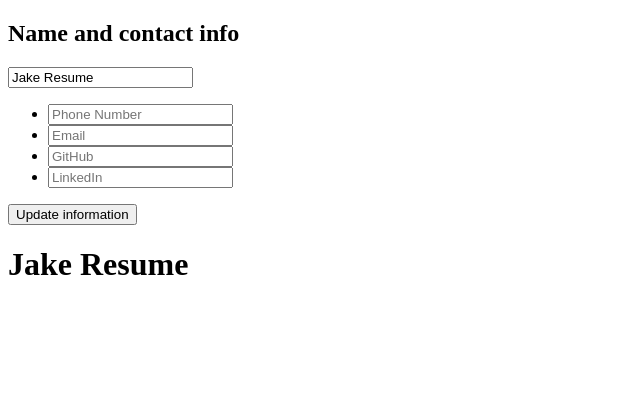
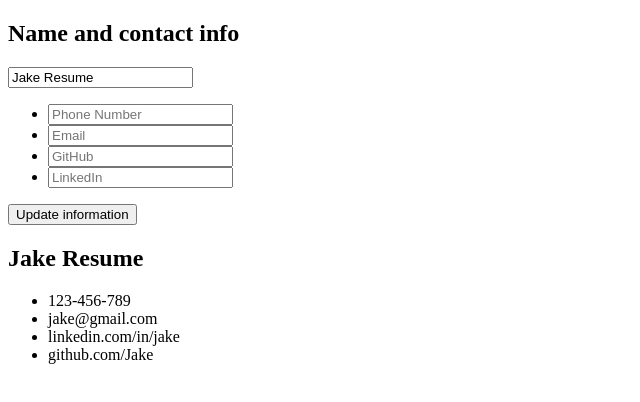
Before and after one commit to Lune3/cv-application, a React app in the folder cv-builder/: page / in a window 1280 px wide. Shown: the top 402 px of the page, without its empty margins (0-640 px from the left). Built offline with nearby package versions, Linux system fonts and the light colour scheme; the HTML template or start-up script is replaced by a standard one.

Commit message:
Rendering of user information complete

```diff
--- a/cv-builder/src/App.jsx
+++ b/cv-builder/src/App.jsx
@@ -1,5 +1,13 @@
 import { useState } from "react";
-import { NameAndContactInputs} from "./components/inputs";
+import { NameAndContactInputs } from "./components/inputs";
+import { userInformation } from "./components/data";
+
+
+function eraseInput(e){
+    for(let i = 0;i < e.target.length;i++){
+        e.target[i].value = "";
+    }
+}
 
 function UpdateName({name}){
     return (
@@ -7,28 +15,45 @@ function UpdateName({name}){
     )
 }
 
-function Resume(){
+function UpdateInfo({userInfo}){
+    const infoList = userInfo.map(userContacts =>{
+        return(
+            <li key={userContacts.id}>{userContacts.text}</li>
+        )
+    })
     return (
-        <div>
-            <UpdateName></UpdateName>
-        </div>
+        <ul>
+            {infoList}
+        </ul>
     )
 }
+
 
 export default function App(){
     const [currName,setName] = useState("Jake Resume");
     function handleName(e){
         setName(e.target.value);
     }
+    const [userInfo,setInfo] = useState([{text:"123-456-789",id:0},{text:"jake@gmail.com",id:1},{text:"linkedin.com/in/jake",id:2},{text:"github.com/Jake",id:3}]);
+    function handleInfo(e){
+        e.preventDefault();
+        const newContact = userInformation.map((contact,index) => {
+           return {text:e.target[index].value,id:contact.id}
+        })
+        eraseInput(e);
+        setInfo(newContact);
+
+    }
 
     return(
         <>
-            <div>
-                <NameAndContactInputs query={currName} onChange={handleName}/>
-            </div>
-            <div>
+            <section className="inputSection">
+                <NameAndContactInputs query={currName} onChange={handleName} userContact={handleInfo}/>
+            </section>
+            <section className="resumeSection">
                 <UpdateName name={currName}/>
-            </div>
+                <UpdateInfo userInfo={userInfo}/>
+            </section>
         </>
     )
 }
--- a/cv-builder/src/components/data.jsx
+++ b/cv-builder/src/components/data.jsx
@@ -1,7 +1,7 @@
 import { v4 as uuidv4 } from 'uuid';
 
-const contacts = [{contact:"Phone Number",id:uuidv4()},{contact:"Email",id:uuidv4()},{contact:"GitHub",id:uuidv4()},{contact:"LinkedIn",id:uuidv4()}];
+const contacts = [{contact:"Phone Number",id:0},{contact:"Email",id:1},{contact:"GitHub",id:2},{contact:"LinkedIn",id:3}];
 
-const userNameInformation = [{text:"123-456-789",id:uuidv4()},{text:"jake@gmail.com",id:uuidv4()},{text:"linkedin.com/in/jake",id:uuidv4()},{text:"github.com/Jake",id:uuidv4()}];
+const userInformation = [{text:"123-456-789",id:0},{text:"jake@gmail.com",id:1},{text:"linkedin.com/in/jake",id:2},{text:"github.com/Jake",id:3}];
 
-export {contacts,userNameInformation};
+export {contacts,userInformation};
--- a/cv-builder/src/components/inputs.jsx
+++ b/cv-builder/src/components/inputs.jsx
@@ -1,21 +1,22 @@
-import {contacts} from './data';
+import {contacts,userInformation} from './data';
+import { v4 as uuidv4 } from 'uuid';
 
-function NameAndContactInputs({query,onChange}){
+function NameAndContactInputs({query,onChange,userContact}){
     const contactsList = contacts.map(contact => {
         return (
             <li key={contact.id}>
-                <input type="text" placeholder={contact.contact}/>
+                <input type="text" placeholder={contact.contact} required/>
             </li>
         )
     })
     return (
         <section>
             <h2>Name and contact info</h2>
-            <form>
-                <input type='text' placeholder="Your Name" value={query} onChange={onChange} maxLength={50}/>
+            <input type='text' placeholder="Your Name" value={query} onChange={onChange} maxLength={50}/>
+            <form onSubmit={userContact}>
+                <ul className='contactList'>{contactsList}</ul>
+                <button type='submit'>Update information</button>
             </form>
-            <ul className='contactList'>{contactsList}</ul>
-            <button>Update information</button>
         </section>
     )
 }
@@ -116,4 +117,4 @@ function InputSection(){
     )
 }
 
-export {InputSection,NameAndContactInputs };
+export {NameAndContactInputs };
```
